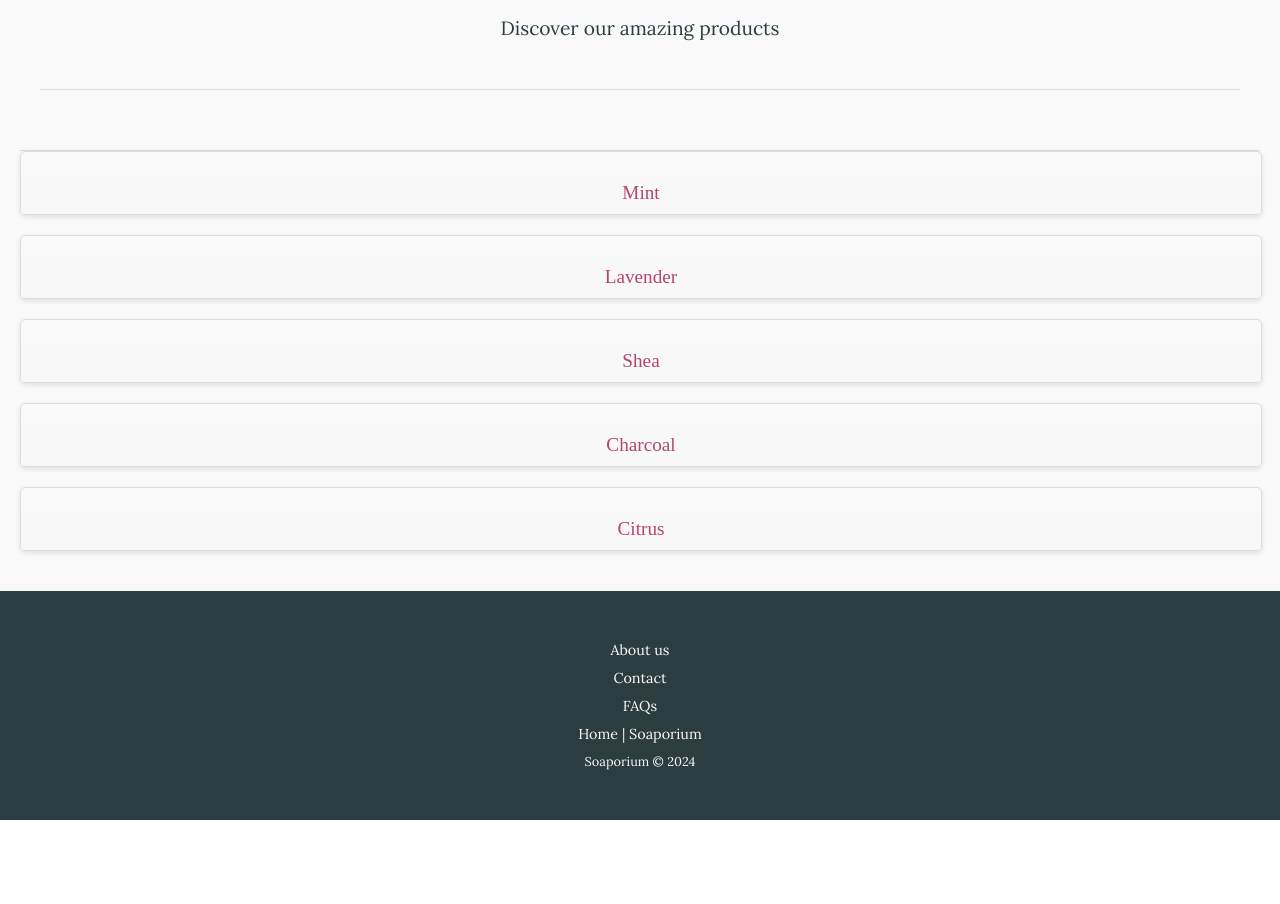
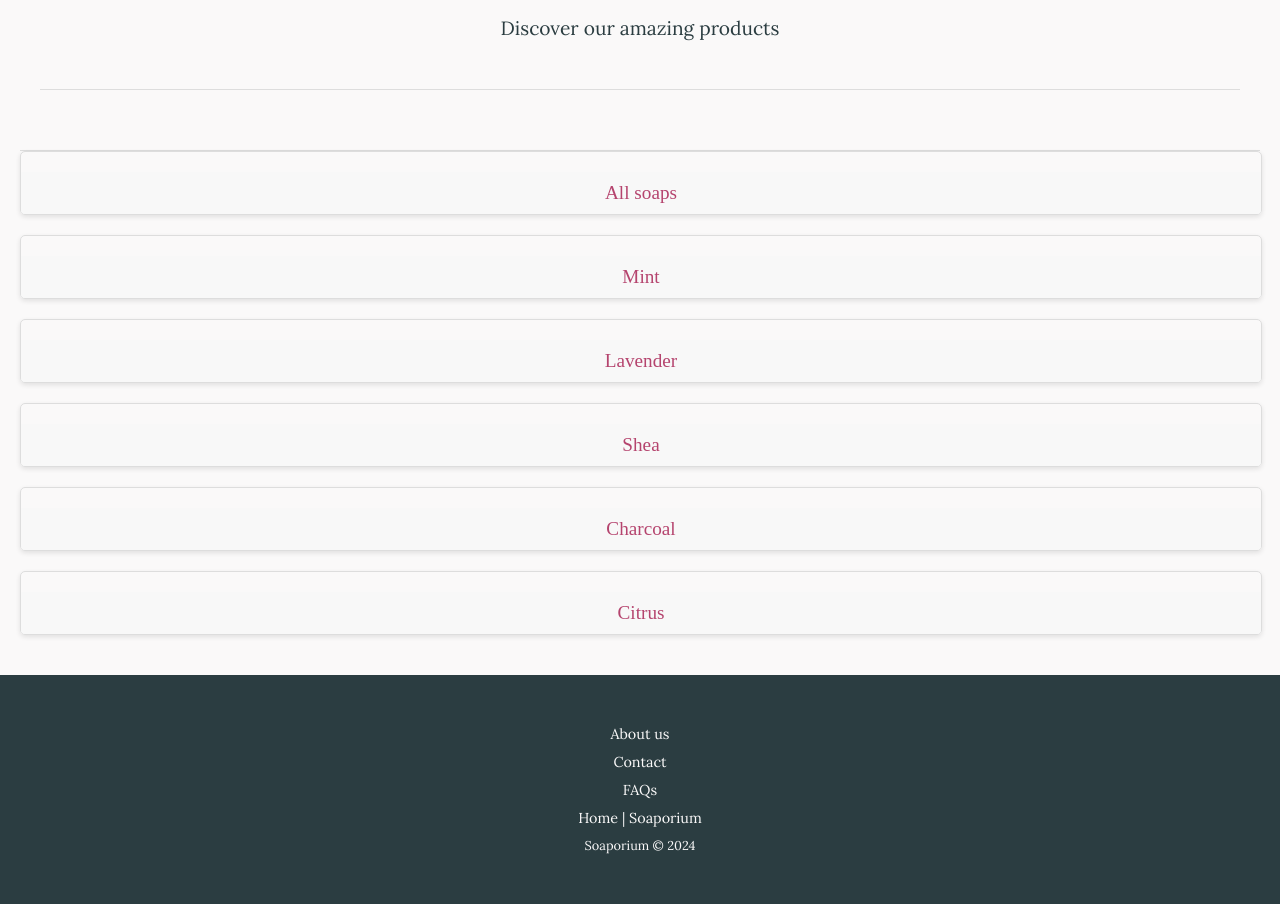
Before and after one commit to anisha-arya/Soap, a Flask app: page / in a window 1280 px wide. Shown: the part 247-1151 px from the top of the page. Before the commit the page ends 1067 px from the top, so only its background shows below. Run offline with Flask 3, Linux system fonts and the light colour scheme; some web fonts are replaced.

Commit message:
Added all soaps option to div list

```diff
--- a/templates/home.html
+++ b/templates/home.html
@@ -12,6 +12,13 @@
 
 <!-- Clickable Search Items -->
 <div class="home-items">
+    <div class="hitem">
+        <a href="{{ url_for('search', search_term='') }}">
+            <img src="" alt="">
+            <h2>All soaps</h2>
+        </a>
+    </div>
+
     <div class="hitem">
         <a href="{{ url_for('search', search_term='mint') }}">
             <img src="" alt="">
```
